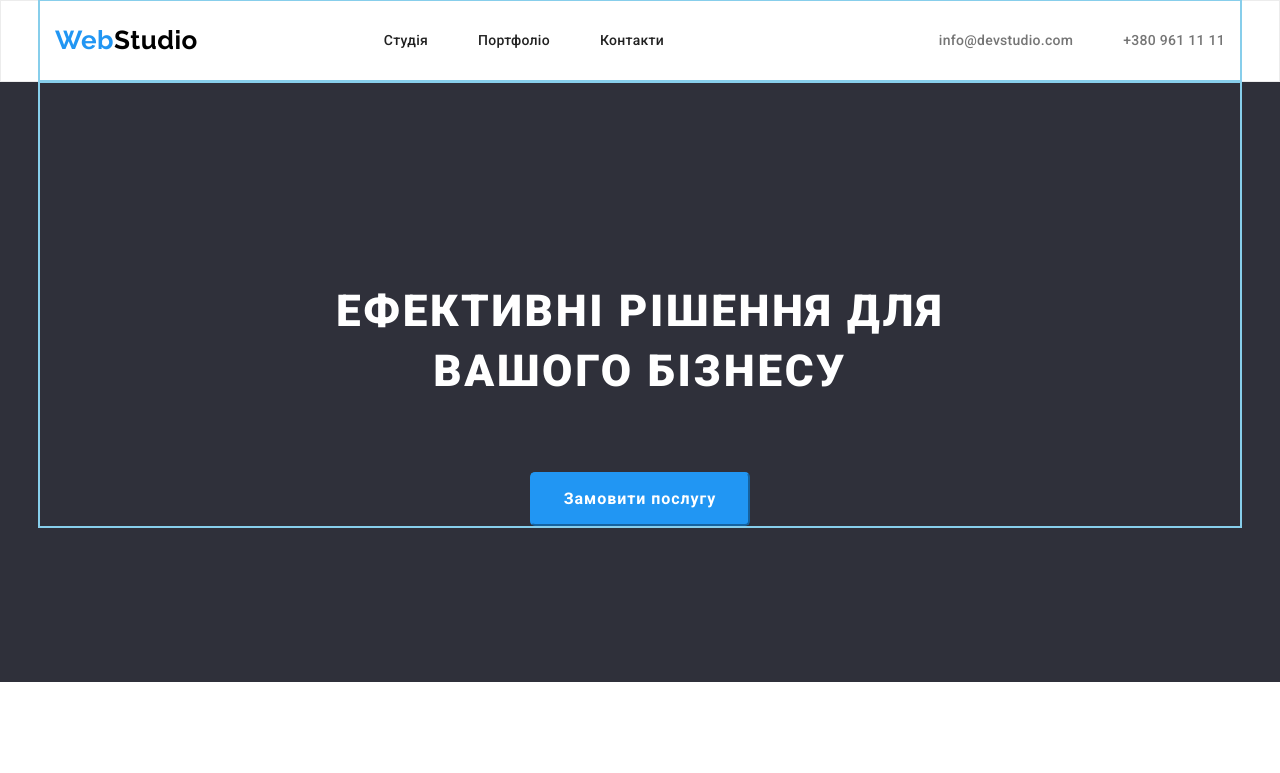
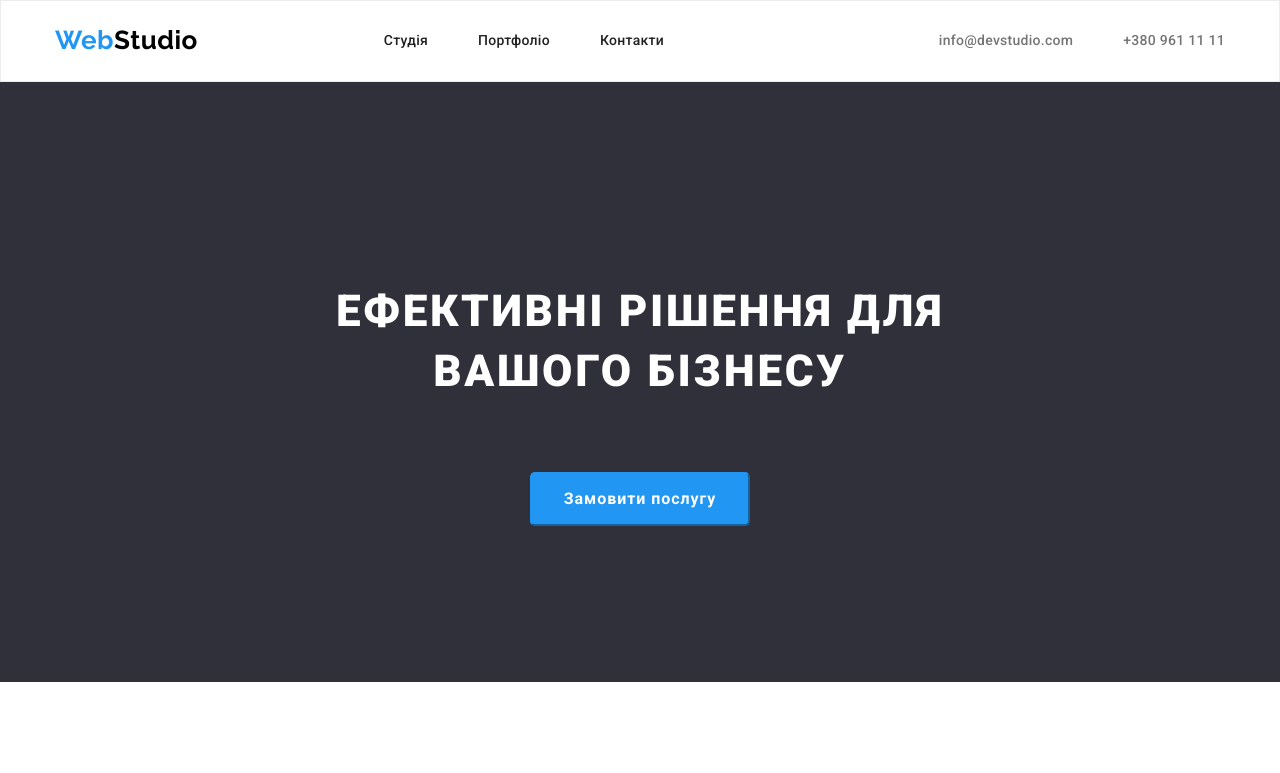
Before and after one commit to RomanNosulskyi/goit-markup-hw-03, a plain HTML site: page index.html in a window 1280 px wide. Shown: the top 773 px of the page. Drawn offline with nearby package versions, Linux system fonts and the light colour scheme.

Commit message:
Update styles.css

```diff
--- a/css/styles.css
+++ b/css/styles.css
@@ -33,7 +33,7 @@ body {
   padding-right: 15px;
   margin-left: auto;
   margin-right: auto;
-  outline: 2px solid skyblue;
+  /* outline: 2px solid skyblue; */
 }
 * {
   padding: 0;
```
